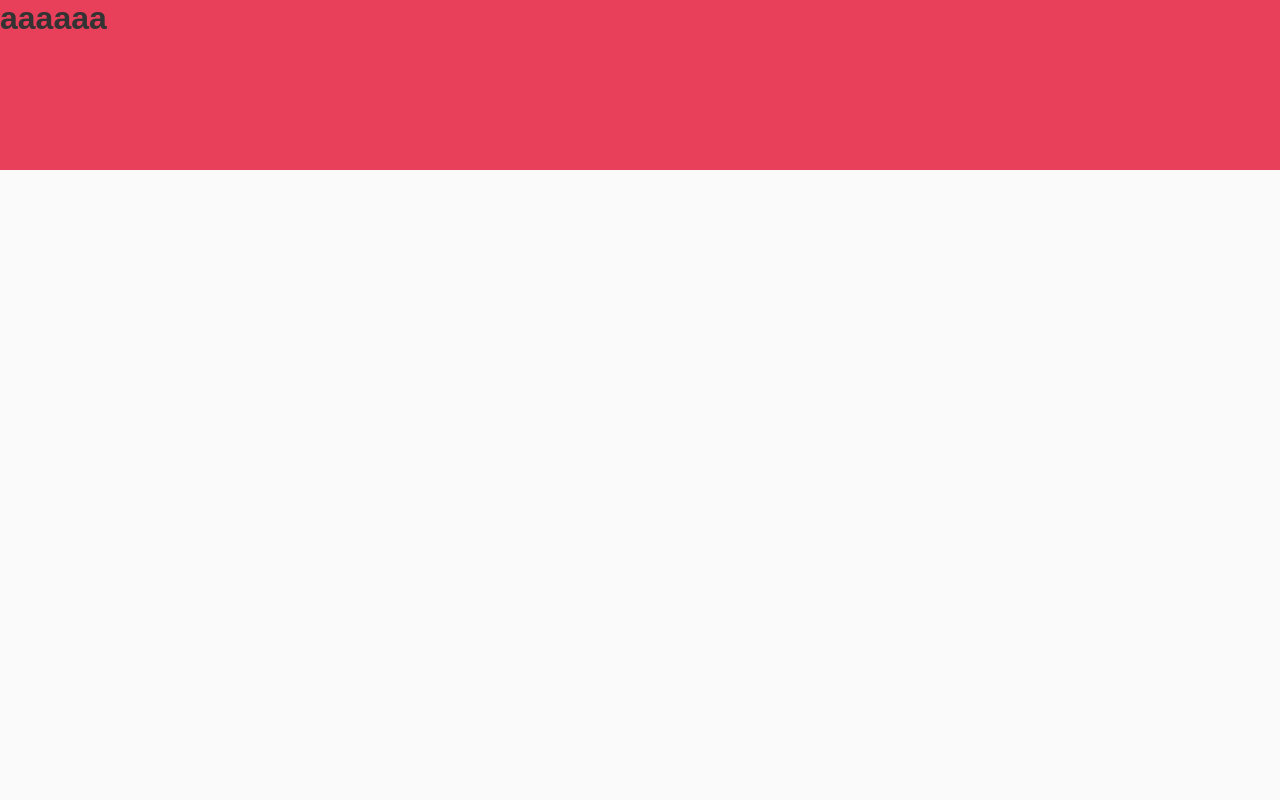
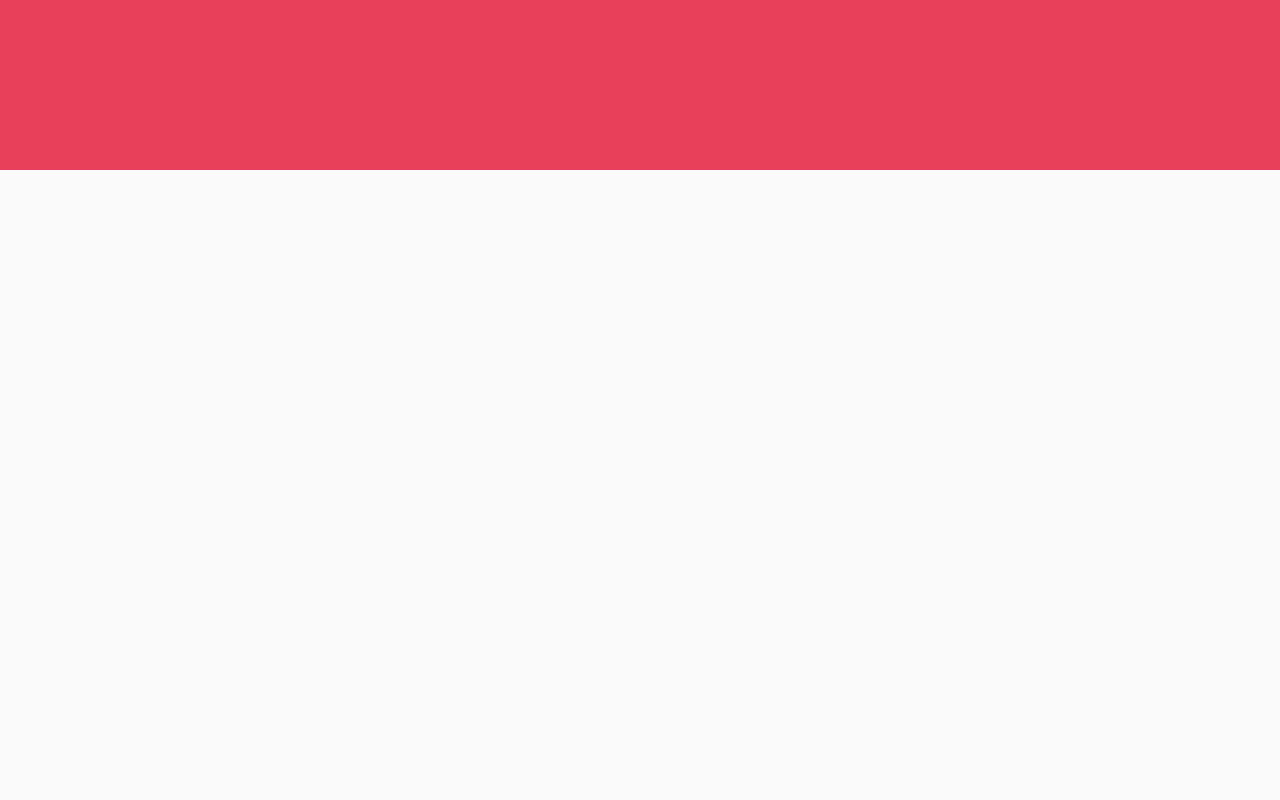
Before and after one commit to guiness333/cinejump, a React (Create React App) app: page /home in a window 1280 px wide. Shown: the top 800 px of the page. Built offline with nearby package versions, Linux system fonts and the light colour scheme.

Commit message:
Removendo linha desnecessaria

```diff
--- a/src/pages/Home/home.tsx
+++ b/src/pages/Home/home.tsx
@@ -7,7 +7,6 @@ const Home = () => {
   return (
     <Container width="100%">
         <HeaderBackground />
-        <h1>aaaaaa</h1>
         <Footer />
     </Container>
     );
```
